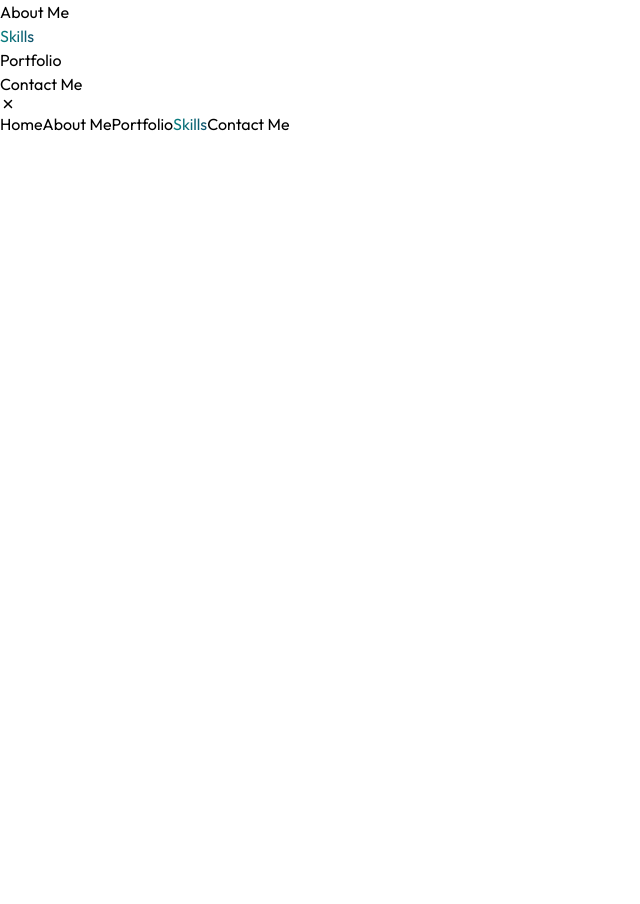
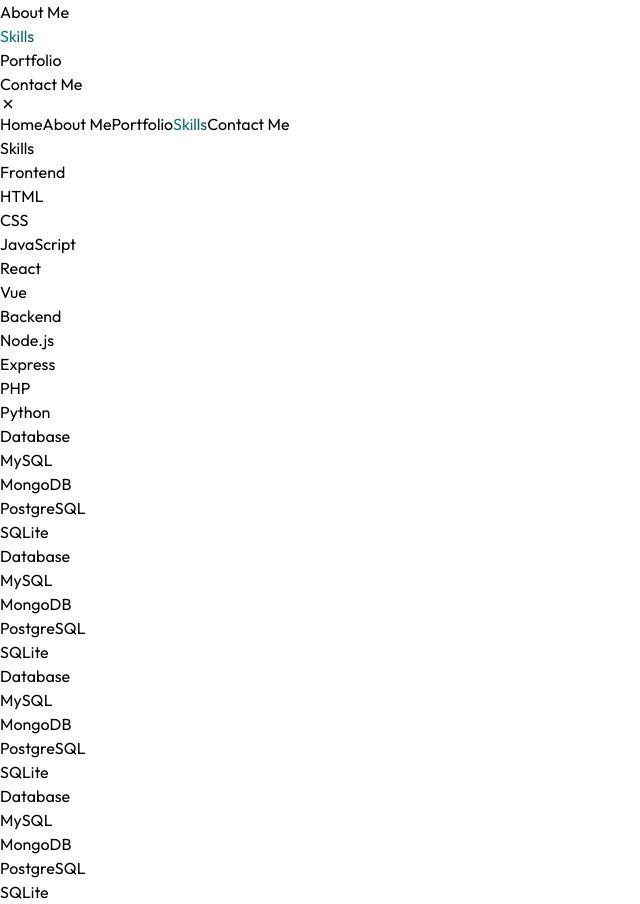
Before and after one commit to anupdhakal69/Portfolio, a React (Vite) app: page /skills in a window 1280 px wide. Shown: the part 540-1444 px from the top of the page, without its empty margins (0-640 px from the left). Before the commit the page ends 800 px from the top, so only its background shows below. Built offline with nearby package versions, Linux system fonts and the light colour scheme.

Commit message:
some changes

```diff
--- a/src/pages/Contact.jsx
+++ b/src/pages/Contact.jsx
@@ -2,13 +2,13 @@
 
 const Contact = () => {
   return (
-    <div className="max-w-[90vw] mx-auto gap-16  flex flex-col sm:flex-row min-h-[calc(100vh-80px)] justify-center   items-center">
+    <div className="max-w-[90vw] mx-auto gap-14  flex flex-col sm:flex-row min-h-[calc(100vh-80px)] justify-center   items-center">
 
-        <div className='left sm:max-w-[40%] shadow-md shadow-slate-500'>
+        <div className='left sm:max-w-[40%]  shadow-md shadow-slate-500'>
             <img src="work.jpg" alt="" loading='lazy'/>
         </div>
 
-        <div className='right '>
+        <div className='right pr-2'>
             <form className='flex flex-col gap-3 '>
                 <h1 className='formh1 text-3xl sm:text-4xl font-medium my-[-5px]'>Contact Me</h1>
                 <p className='text-gray-600 text-base sm:text-lg font-medium'>Have a question or want to work together? Feel free to reach out!</p>
--- a/src/pages/Skills.jsx
+++ b/src/pages/Skills.jsx
@@ -2,8 +2,70 @@
 
 const Skills = () => {
   return (
-    <div className="max-w-[90vw] mx-auto flex justify-center items-center min-h-[calc(100vh-80px)]  bg-purple-50">
+    <div className="max-w-[90vw]  mx-auto  min-h-[calc(100vh-80px)]  bg-gray-50">
+      <h1 className="text-4xl font-bold text-gray-800">Skills</h1>
 
+    <div className='grid grid-cols-3 '>
+        <div>
+          <h2 className="text-2xl font-bold text-gray-800">Frontend</h2>
+          <ul>
+            <li>HTML</li>
+            <li>CSS</li>
+            <li>JavaScript</li>
+            <li>React</li>
+            <li>Vue</li>
+          </ul>
+        </div>
+
+        <div>
+          <h2 className="text-2xl font-bold text-gray-800">Backend</h2>
+          <ul>
+            <li>Node.js</li>
+            <li>Express</li>
+            <li>PHP</li>
+            <li>Python</li>
+          </ul>
+        </div>
+
+        <div>
+          <h2 className="text-2xl font-bold text-gray-800">Database</h2>
+          <ul>
+            <li>MySQL</li>
+            <li>MongoDB</li>
+            <li>PostgreSQL</li>
+            <li>SQLite</li>
+          </ul>
+        </div>
+        <div>
+          <h2 className="text-2xl font-bold text-gray-800">Database</h2>
+          <ul>
+            <li>MySQL</li>
+            <li>MongoDB</li>
+            <li>PostgreSQL</li>
+            <li>SQLite</li>
+          </ul>
+        </div>
+        <div>
+          <h2 className="text-2xl font-bold text-gray-800">Database</h2>
+          <ul>
+            <li>MySQL</li>
+            <li>MongoDB</li>
+            <li>PostgreSQL</li>
+            <li>SQLite</li>
+          </ul>
+        </div>
+        <div>
+          <h2 className="text-2xl font-bold text-gray-800">Database</h2>
+          <ul>
+            <li>MySQL</li>
+            <li>MongoDB</li>
+            <li>PostgreSQL</li>
+            <li>SQLite</li>
+          </ul>
+        </div>
+
+
+    </div>
     </div>
   );
 };
```
